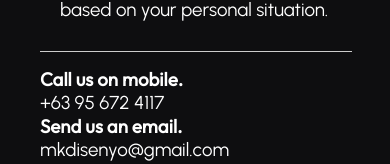
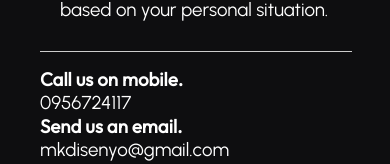
Before and after one commit to SntJhn/mk-web, a React (Vite) app: page /contact in a window 390 px wide. Shown: the part 780-944 px from the top of the page. Built offline with nearby package versions, Linux system fonts and the light colour scheme; a web font is replaced by a local one.

Commit message:
fix mobile number

```diff
--- a/src/components/ContactForm/ContactForm.jsx
+++ b/src/components/ContactForm/ContactForm.jsx
@@ -82,7 +82,7 @@ export const ContactForm = () => {
                         <h3>
                             <strong>Call us on mobile.</strong>
                             <br />
-                            +63 95 672 4117
+                            0956724117
                         </h3>
                         <h3>
                             <strong>Send us an email.</strong>
```
